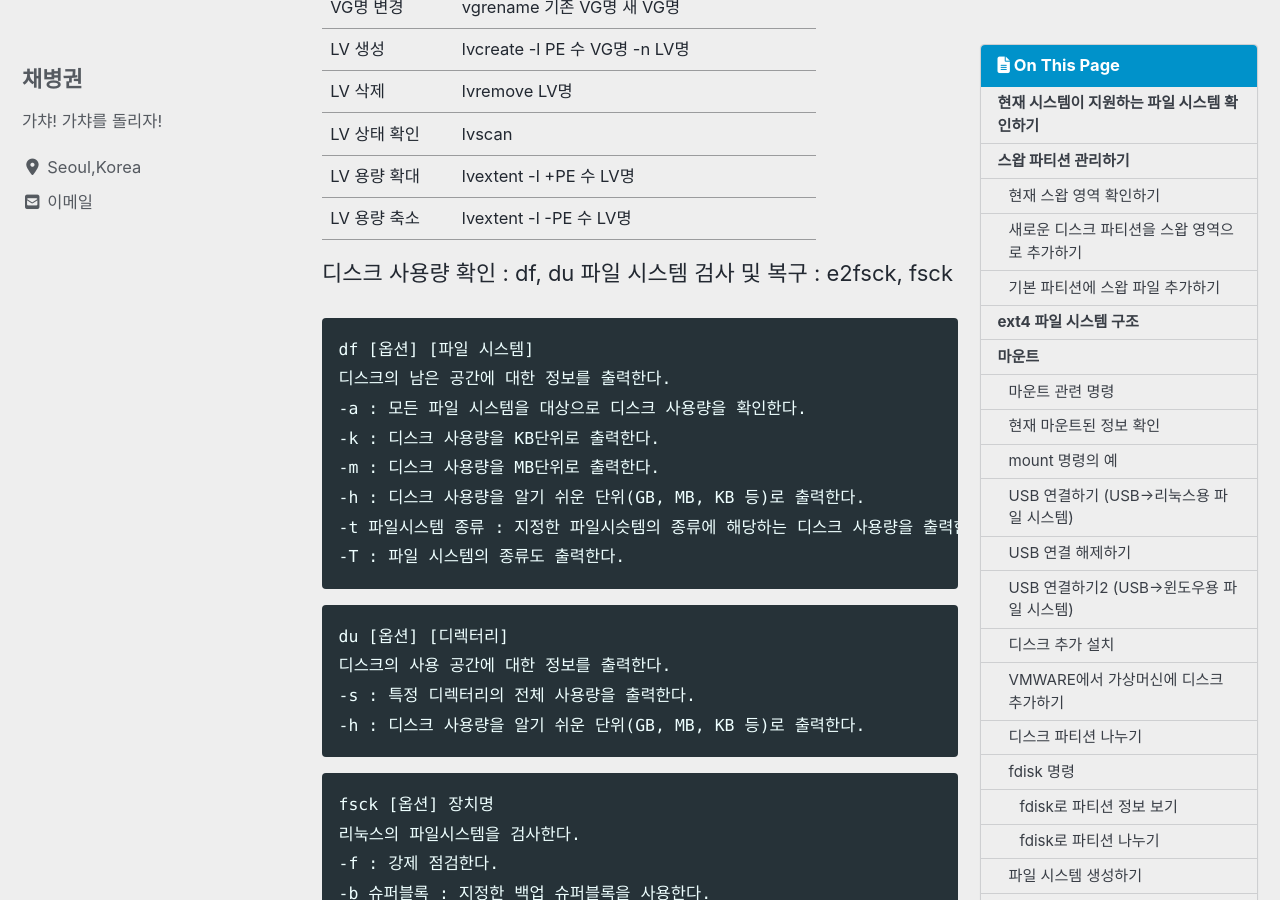
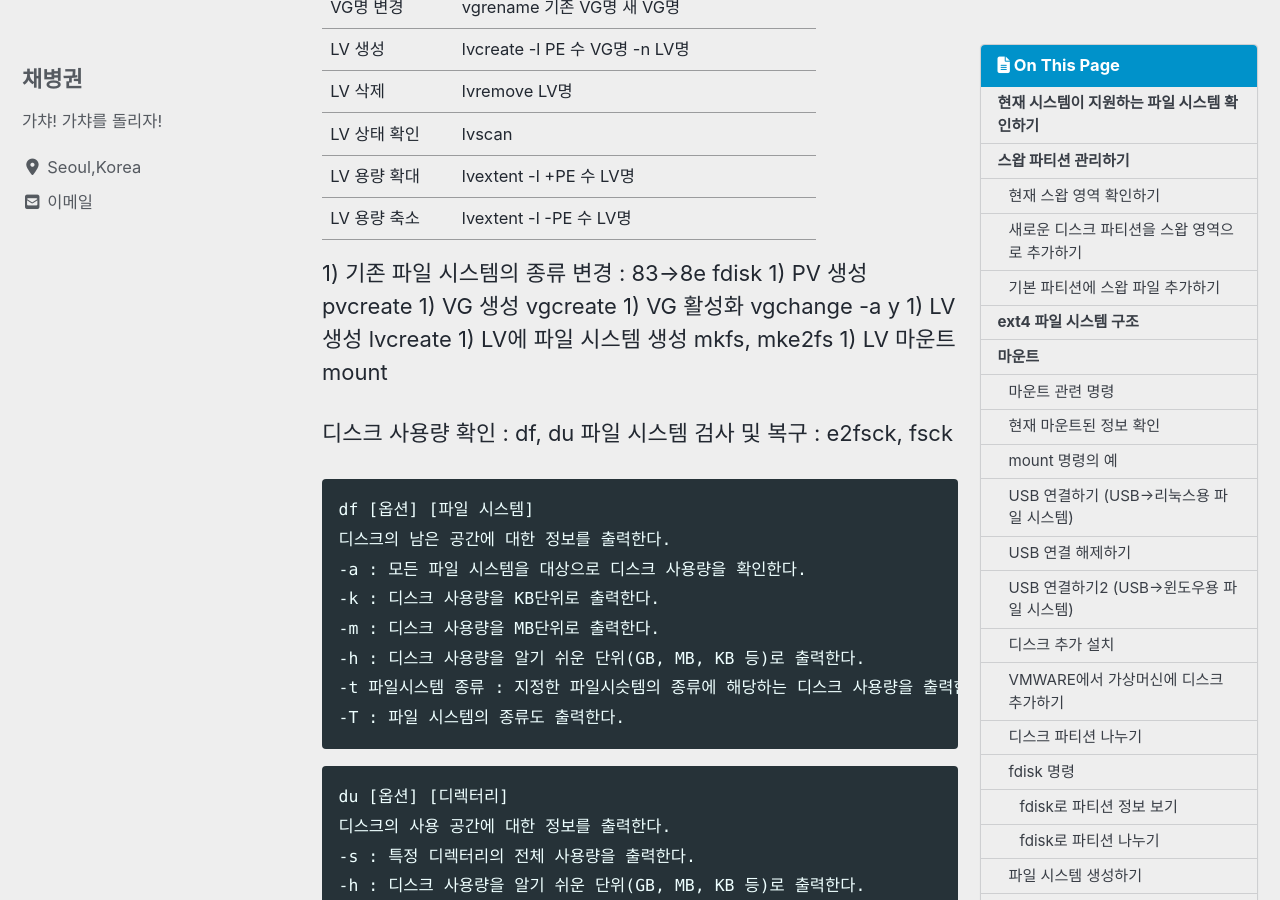
Before and after one commit to ByeongGwonChae/mynotebook, a Jekyll site: the page built from _posts/리눅스/2020-02-26-리눅스-mount.md, in a window 1280 px wide and 900 px high, scrolled down 26378 px. Built offline with Jekyll 4.4.1, drawn with Linux system fonts in a browser that asks for light colours; cached includes are drawn as plain includes; nearby versions of some CDN libraries.

Commit message:
Update 2020-02-26-리눅스-mount.md

```diff
--- a/_posts/리눅스/2020-02-26-리눅스-mount.md
+++ b/_posts/리눅스/2020-02-26-리눅스-mount.md
@@ -424,6 +424,13 @@ LVM(logical volume manager) : 파티션을 효율적으로 사용할 수 있도
 |LV 용량 확대|lvextent -l +PE 수 LV명|
 |LV 용량 축소|lvextent -l -PE 수 LV명|
 
+1) 기존 파일 시스템의 종류 변경 : 83→8e&#9;&#9;fdisk
+1) PV 생성&#9;&#9;pvcreate
+1) VG 생성&#9;&#9;vgcreate
+1) VG 활성화&#9;&#9;vgchange -a y
+1) LV 생성&#9;&#9;lvcreate
+1) LV에 파일 시스템 생성&#9;&#9;mkfs, mke2fs
+1) LV 마운트&#9;&#9;mount
 
 
 
```
